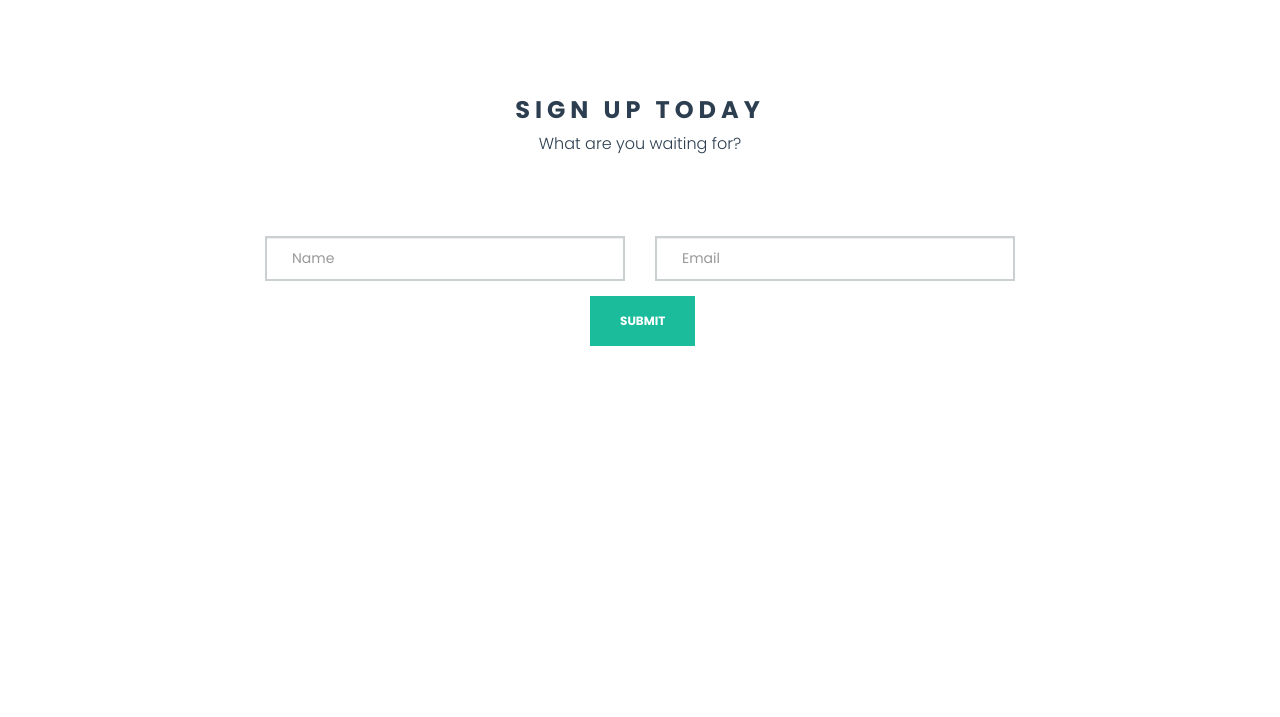
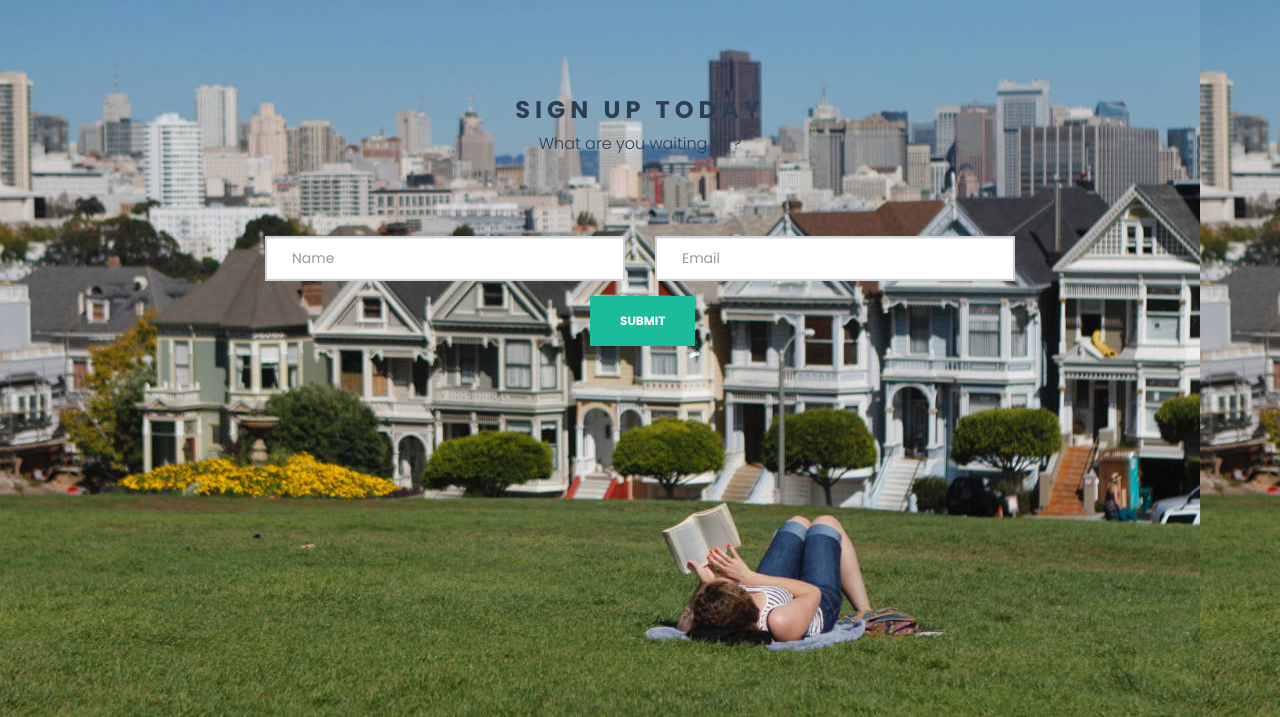
Before and after one commit to Anisotropies/rentpeal, a website: page views/signup.html in a window 1280 px wide. Shown: the part 83-800 px from the top of the page. Drawn offline with nearby package versions, Linux system fonts and the light colour scheme; files that its build step writes are made by us from their sources.

Commit message:
try background-image url

```diff
--- a/public/css/style.css
+++ b/public/css/style.css
@@ -1,7 +1,7 @@
 body {
 	font-family: 'Poppins', sans-serif;
 	color: #2c3e50;
-/*	background-image: url('../images/hero1.jpg');*/
+	background-image: url('../images/hero.jpg');
 }
 
 a {
```
